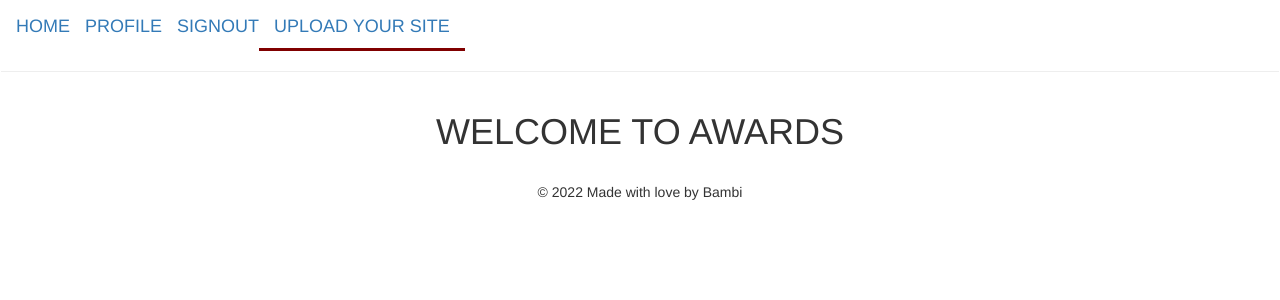
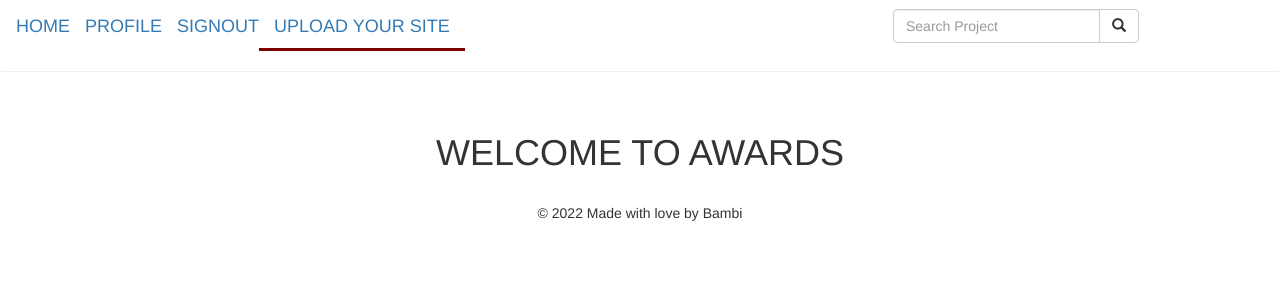
Before and after one commit to Moni-que/AwardsClone, a Django app: page /index in a window 1280 px wide. Shown: the top 300 px of the page. Run offline with Django 4.2, Linux system fonts and the light colour scheme; the visitor is signed in with stand-in values (Sample User, id 1); data that the repository does not hold is empty; some libraries are stand-ins or nearby versions.

Commit message:
create a search form

```diff
--- a/AwwwardsClone/templates/navbar.html
+++ b/AwwwardsClone/templates/navbar.html
@@ -8,6 +8,20 @@
         <a class="navbar-brand" href="{% url 'upload' %}" style="border-bottom: maroon solid;">UPLOAD YOUR SITE</a>
       </div>
       {% endif %}
+
+      <div class="col-sm-4 col-md-4 navbar-right">
+
+        <form class="navbar-form" role="search" action="{% url 'search_results' %}">
+
+          <div class="input-group">
+            <input type="text" class="form-control" placeholder="Search Project" name="search">
+            <div class="input-group-btn">
+              <button class="btn btn-default" type="submit"><i class="glyphicon glyphicon-search"></i></button>
+            </div>
+          </div>
+
+        </form>
+      </div>
     </div>
     <hr>
-</div>
+  </nav>
```
